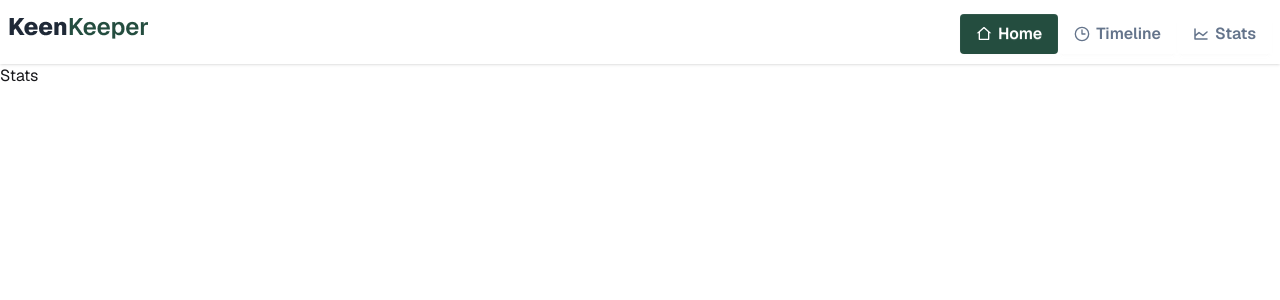
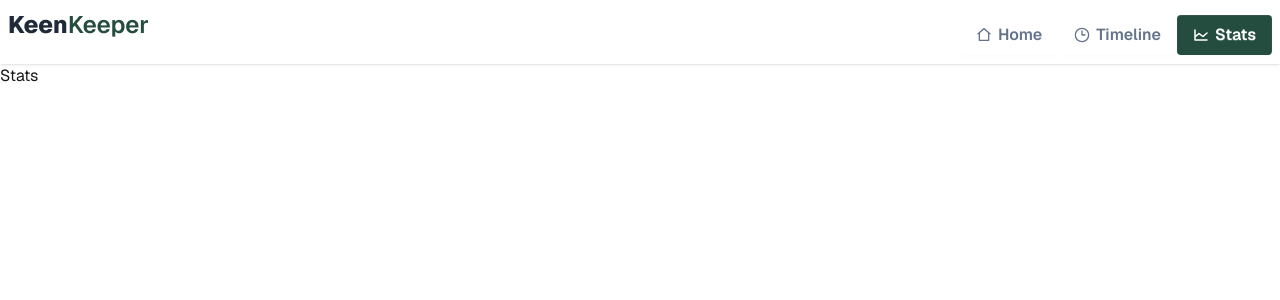
Before and after one commit to cseanwar/assignment7-keen-keeper, a React (Vite) app: page /stats in a window 1280 px wide. Shown: the top 300 px of the page. Built offline with nearby package versions, Linux system fonts and the light colour scheme.

Commit message:
Completed Navbar with active buttons/page

```diff
--- a/src/components/shared/Navbar/Navbar.jsx
+++ b/src/components/shared/Navbar/Navbar.jsx
@@ -1,7 +1,8 @@
-import logo from "../../../assets/logo.png"
+import logo from "../../../assets/logo.png";
 import { RiHome2Line } from "react-icons/ri";
 import { PiChartLineBold } from "react-icons/pi";
 import { LuClock3 } from "react-icons/lu";
+import { NavLink } from "react-router";
 
 const Navbar = () => {
   return (
@@ -12,9 +13,41 @@ const Navbar = () => {
         </div>
 
         <div className="navbar-end">
-          <a className="btn border-0 bg-[#244D3F] text-[#FFFFFF] font-semibold text-base"><RiHome2Line />Home</a>
-          <a className="btn border-0 bg-[#FFFFFF] text-[#64748B] font-semibold text-base"><LuClock3 />Timeline</a>
-          <a className="btn border-0 bg-[#FFFFFF] text-[#64748B] font-semibold text-base"><PiChartLineBold />Stats</a>
+          <a>
+            <NavLink
+              to={"/"}
+              className={({ isActive }) =>
+                `btn font-semibold text-base border-0 ${isActive ? "text-[#FFFFFF] bg-[#244D3F]" : "bg-[#FFFFFF] text-[#64748B]"}`
+              }
+            >
+              <RiHome2Line />
+              Home
+            </NavLink>
+          </a>
+
+          <a>
+            <NavLink
+              to={"/timeline"}
+              className={({ isActive }) =>
+                `btn font-semibold text-base border-0 ${isActive ? "text-[#FFFFFF] bg-[#244D3F]" : "bg-[#FFFFFF] text-[#64748B]"}`
+              }
+            >
+              <LuClock3 />
+              Timeline
+            </NavLink>
+          </a>
+
+          <a>
+            <NavLink
+              to={"/stats"}
+              className={({ isActive }) =>
+                `btn font-semibold text-base border-0 ${isActive ? "text-[#FFFFFF] bg-[#244D3F]" : "bg-[#FFFFFF] text-[#64748B]"}`
+              }
+            >
+              <PiChartLineBold />
+              Stats
+            </NavLink>
+          </a>
         </div>
       </div>
     </div>
```
